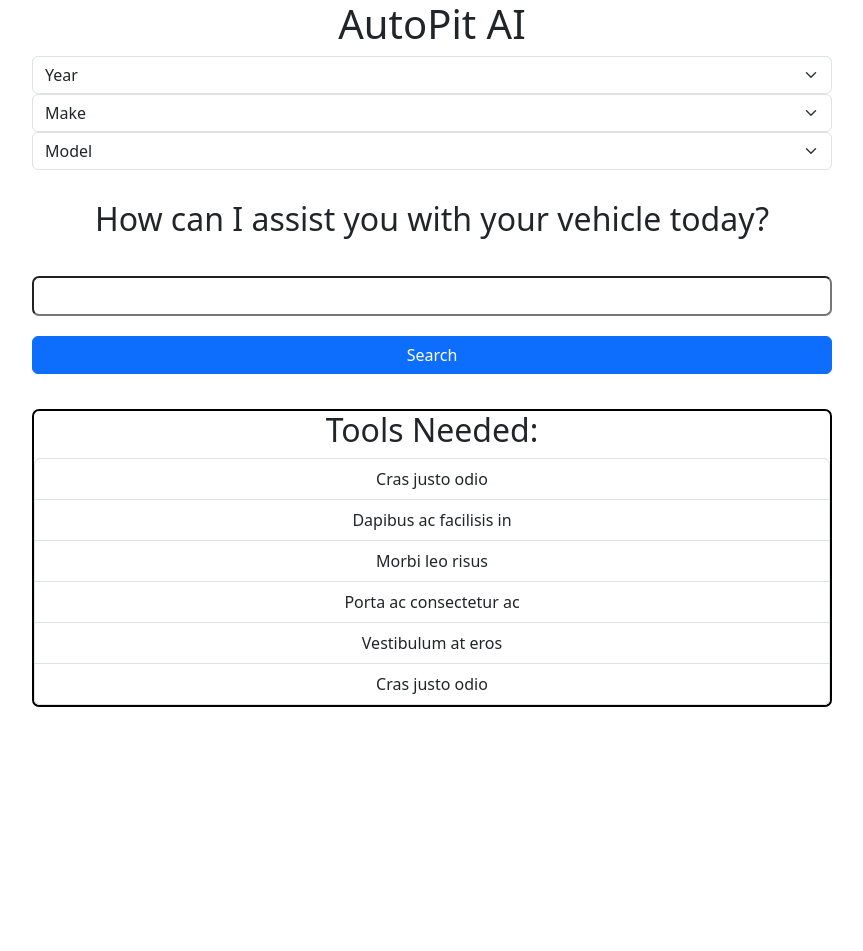
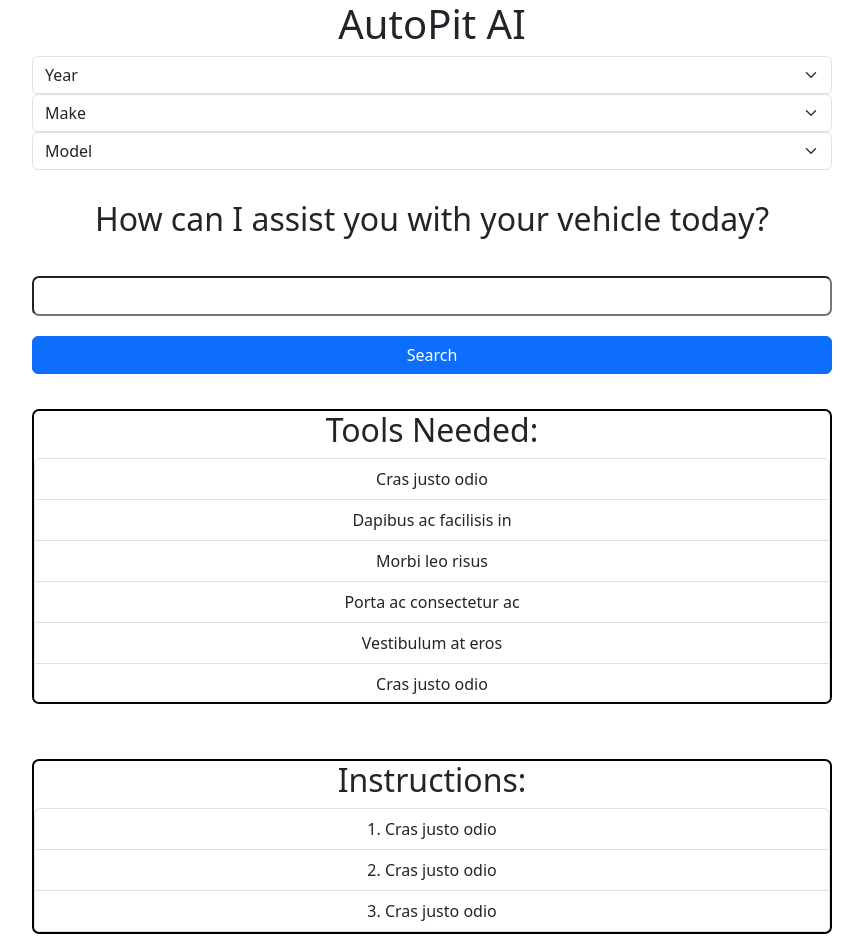
Before and after one commit to kycodee/AutoPitAI, a React (Create React App) app in the folder frontend/: page / in a window 1280 px wide. Shown: the top 951 px of the page, without its empty margins (208-1071 px from the left). Before the commit the page ends 800 px from the top, so only its background shows below. Built offline with nearby package versions, Linux system fonts and the light colour scheme.

Commit message:
Added box that will display the steps to repair the vehicle

```diff
--- a/frontend/src/App.tsx
+++ b/frontend/src/App.tsx
@@ -14,6 +14,7 @@ function App() {
         <YearMakeModelBar />
         <AISearchBar />
         <ToolsNeededBox />
+        <RepairInstructionsBox />
       </Container>
     </div>
   );
--- a/frontend/src/RepairInstructions.tsx
+++ b/frontend/src/RepairInstructions.tsx
@@ -1,5 +1,17 @@
+import ListGroup from 'react-bootstrap/ListGroup';
+
+
 function RepairInstructionsBox() {
-
+    return (
+        <div style={{ marginTop: '35px', marginBottom: '20px', border: '2px black solid', borderRadius: '7px', width: '800px', maxHeight: '295px', overflow: 'scroll' }}>
+            <h2>Instructions:</h2>
+            <ListGroup as="ol" numbered>
+                <ListGroup.Item as="li">Cras justo odio</ListGroup.Item>
+                <ListGroup.Item as="li">Cras justo odio</ListGroup.Item>
+                <ListGroup.Item as="li">Cras justo odio</ListGroup.Item>
+            </ListGroup>
+        </div>
+    )
 }
 
 export default RepairInstructionsBox
--- a/frontend/src/ToolsNeeded.tsx
+++ b/frontend/src/ToolsNeeded.tsx
@@ -3,12 +3,18 @@ import ListGroup from 'react-bootstrap/ListGroup';
 
 function ToolsNeededBox() {
     return (
-        <div style={{ marginTop: '35px', marginBottom: '20px', border: '2px black solid', borderRadius: '7px', width: '800px' }}>
+        <div style={{ marginTop: '35px', marginBottom: '20px', border: '2px black solid', borderRadius: '7px', width: '800px', maxHeight:'295px', overflow: 'scroll' }}>
             <h2>Tools Needed:</h2>
             <ListGroup>
                 <ListGroup.Item>Cras justo odio</ListGroup.Item>
                 <ListGroup.Item>Dapibus ac facilisis in</ListGroup.Item>
                 <ListGroup.Item>Morbi leo risus</ListGroup.Item>
+                <ListGroup.Item>Porta ac consectetur ac</ListGroup.Item>
+                <ListGroup.Item>Vestibulum at eros</ListGroup.Item>
+                <ListGroup.Item>Cras justo odio</ListGroup.Item>
+                <ListGroup.Item>Porta ac consectetur ac</ListGroup.Item>
+                <ListGroup.Item>Vestibulum at eros</ListGroup.Item>
+                <ListGroup.Item>Cras justo odio</ListGroup.Item>
                 <ListGroup.Item>Porta ac consectetur ac</ListGroup.Item>
                 <ListGroup.Item>Vestibulum at eros</ListGroup.Item>
                 <ListGroup.Item>Cras justo odio</ListGroup.Item>
```
